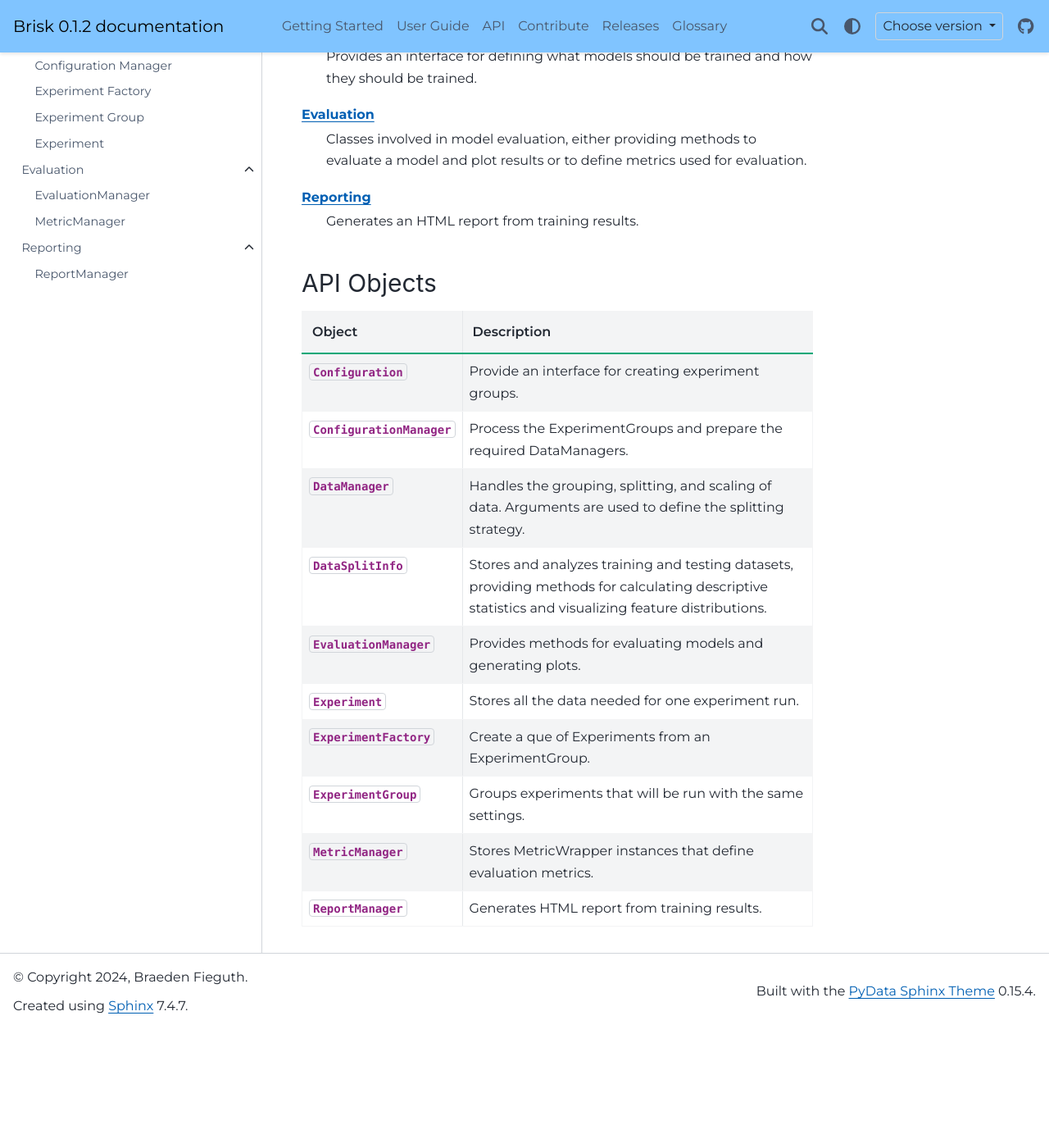
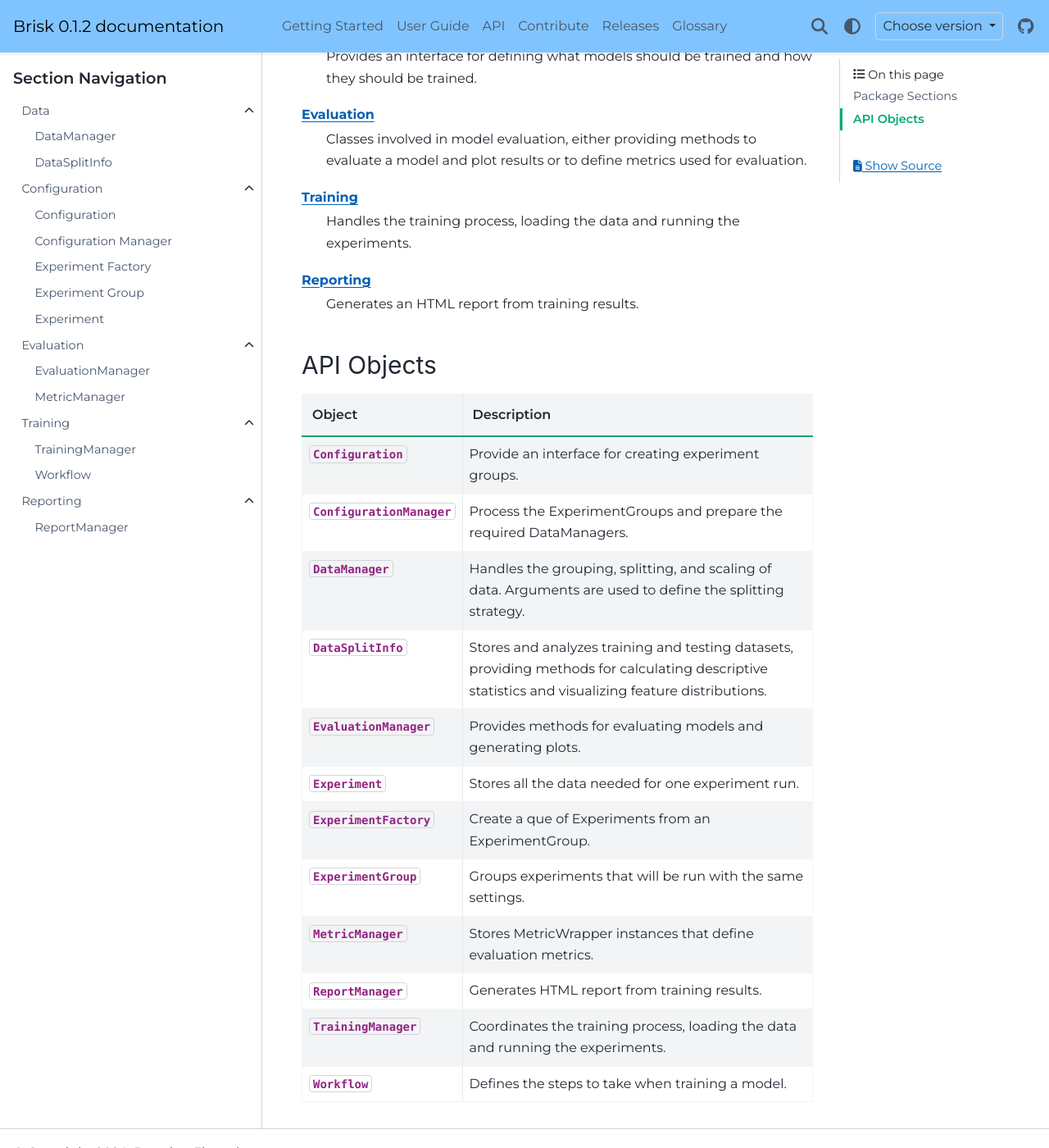
Before and after one commit to BFieguth/brisk, a Sphinx documentation site: the page built from docs/source/api/index.rst, in a window 1280 px wide and 1400 px high, scrolled down 453 px. Shown: the whole window at 82% size. Built offline with Sphinx 7.4.7 and the PyData theme 0.15.4, drawn with Linux system fonts in a browser that asks for light colours; before the commit the page ends 1709 px from its top, so only the background shows below that.

Commit message:
docs: setup training section of API autodocs

```diff
--- a/docs/source/_api_objects_table.rst
+++ b/docs/source/_api_objects_table.rst
@@ -24,3 +24,7 @@
      - Stores MetricWrapper instances that define evaluation metrics.
    * - :class:`~brisk.reporting.report_manager.ReportManager`
      - Generates HTML report from training results.
+   * - :class:`~brisk.training.training_manager.TrainingManager`
+     - Coordinates the training process, loading the data and running the experiments.
+   * - :class:`~brisk.training.workflow.Workflow`
+     - Defines the steps to take when training a model.
--- a/docs/source/_descriptions.py
+++ b/docs/source/_descriptions.py
@@ -45,7 +45,15 @@
     "ReportManager": {
         "path": "~brisk.reporting.report_manager.ReportManager",
         "desc": "Generates HTML report from training results."
-    }
+    },
+    "TrainingManager": {
+        "path": "~brisk.training.training_manager.TrainingManager",
+        "desc": "Coordinates the training process, loading the data and running the experiments."
+    },
+    "Workflow": {
+        "path": "~brisk.training.workflow.Workflow",
+        "desc": "Defines the steps to take when training a model."
+    },
 })
 
 def generate_list_table(objects=None):
--- a/docs/source/api/index.rst
+++ b/docs/source/api/index.rst
@@ -18,6 +18,9 @@
     Classes involved in model evaluation, either providing methods to evaluate a model and plot results
     or to define metrics used for evaluation.
 
+:doc:`training`
+    Handles the training process, loading the data and running the experiments.
+
 :doc:`reporting`
     Generates an HTML report from training results.
 
@@ -28,6 +31,7 @@
    data
    configuration
    evaluation
+   training
    reporting
 
 API Objects
--- /dev/null
+++ b/docs/source/api/training/training_manager.rst
@@ -0,0 +1,6 @@
+TrainingManager
+===============
+
+.. autoclass:: brisk.training.training_manager.TrainingManager
+   :members:
+   :undoc-members:
--- /dev/null
+++ b/docs/source/api/training/workflow.rst
@@ -0,0 +1,6 @@
+Workflow
+========
+
+.. autoclass:: brisk.training.workflow.Workflow
+   :members:
+   :undoc-members:
--- a/docs/source/conf.py
+++ b/docs/source/conf.py
@@ -66,6 +66,9 @@
 
     with open(docs_path / '_reporting_objects_table.rst', 'w') as f:
         f.write(generate_list_table(['ReportManager']))
+
+    with open(docs_path / '_training_objects_table.rst', 'w') as f:
+        f.write(generate_list_table(['TrainingManager', 'Workflow']))
 
 # -- Options for HTML output -------------------------------------------------
 # https://www.sphinx-doc.org/en/master/usage/configuration.html#options-for-html-output
```
Also changed, not shown: docs/source/_training_objects_table.rst (added, +10 -0 lines), docs/source/api/training.rst (added, +18 -0 lines).
